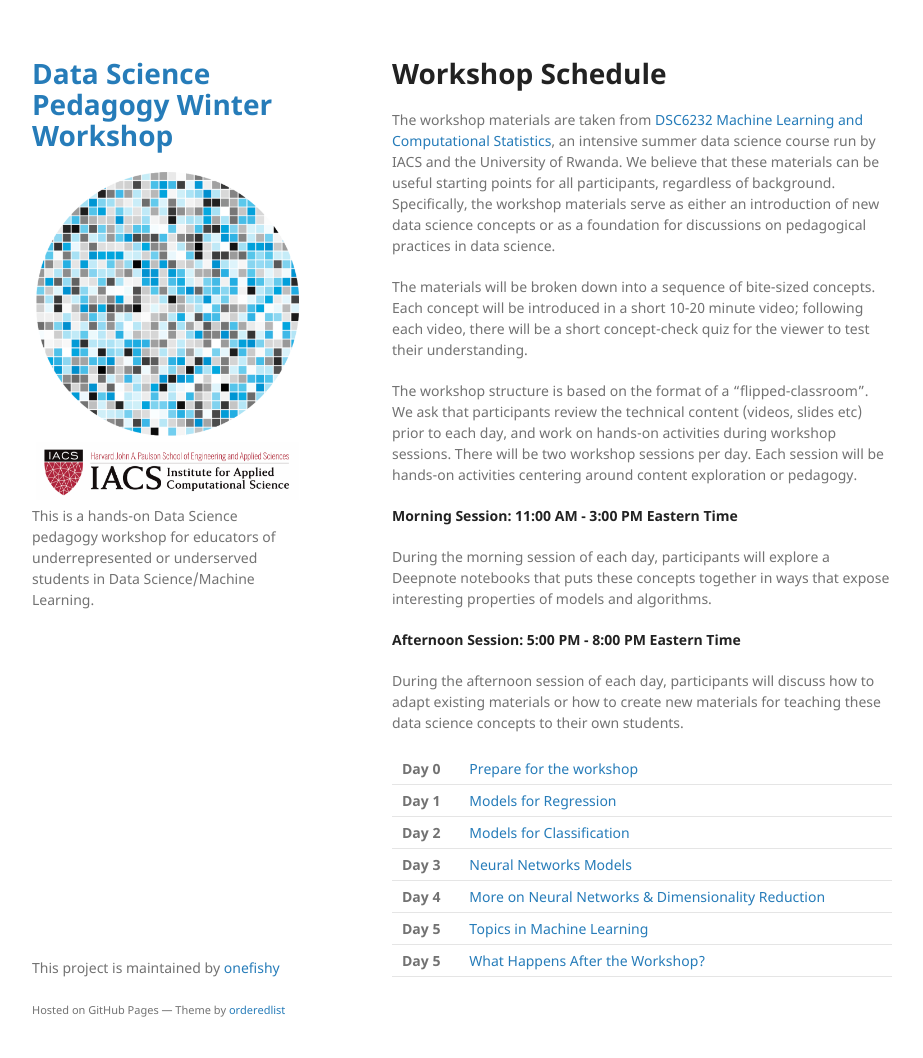
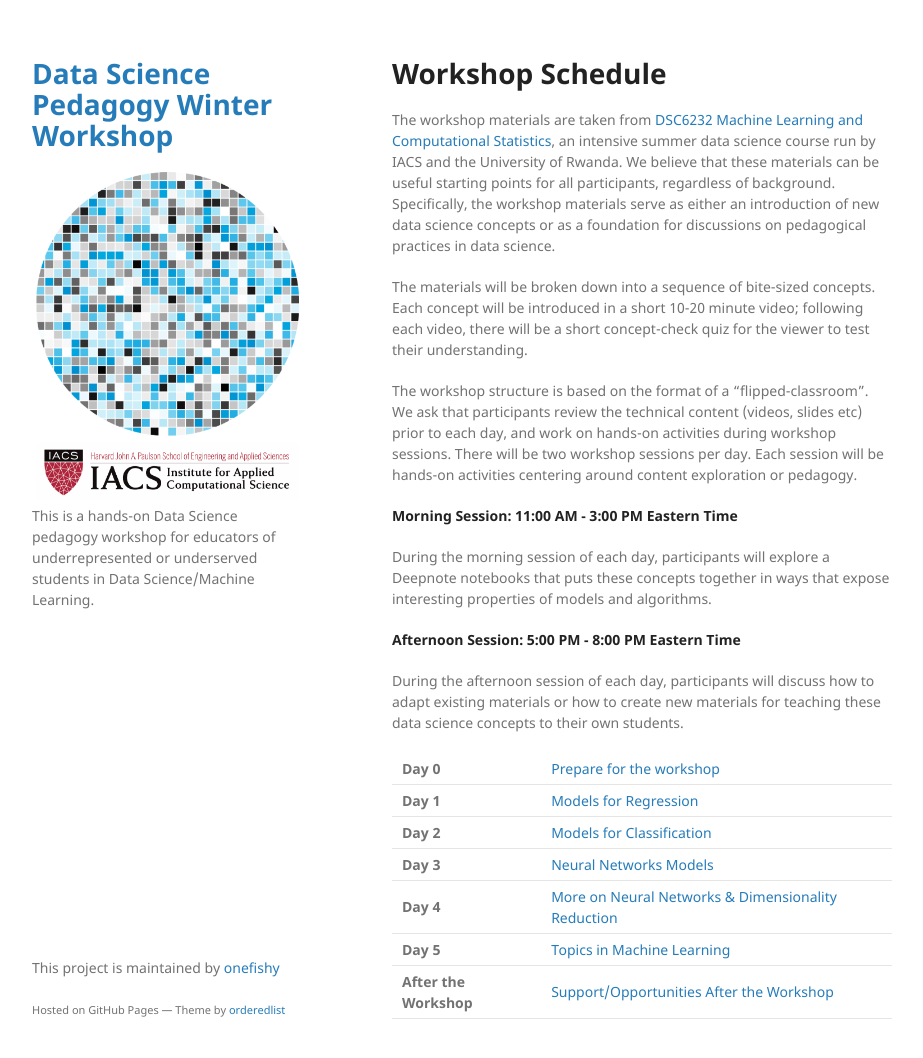
Before and after one commit to onefishy/data-science-workshop, a Jekyll site: the page built from docs/schedule.md, in a window 1280 px wide and 1089 px high. Shown: the top 1058 px of the window, without its empty margins (178-1101 px from the left). Built offline with Jekyll 4.4.1, drawn with Linux system fonts in a browser that asks for light colours; our own code applies the rules of GitHub Pages for plain Markdown files.

Commit message:
Update schedule.md

```diff
--- a/docs/schedule.md
+++ b/docs/schedule.md
@@ -40,7 +40,7 @@ During the afternoon session of each day, participants will discuss how to adapt
     <td><a href="./day5.html">Topics in Machine Learning</a></td>
   </tr>
   <tr>
-    <td><b>Day 5</b></td>
-    <td><a href="./after_the_workshop.html">What Happens After the Workshop?</a></td>
+    <td><b>After the Workshop</b></td>
+    <td><a href="./after_the_workshop.html">Support/Opportunities After the Workshop</a></td>
   </tr>
 </table>
```
